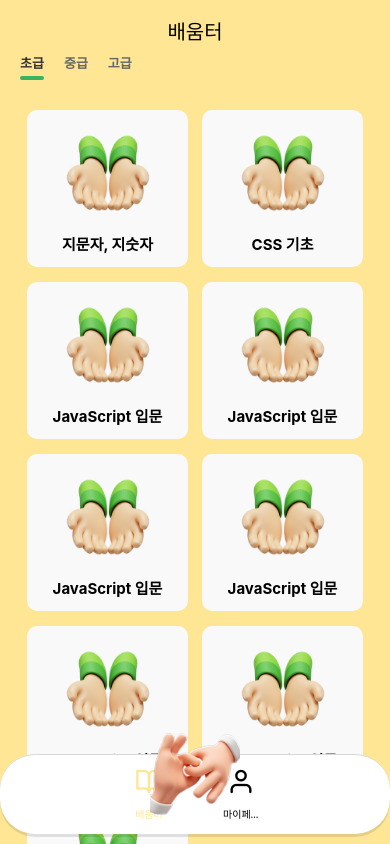
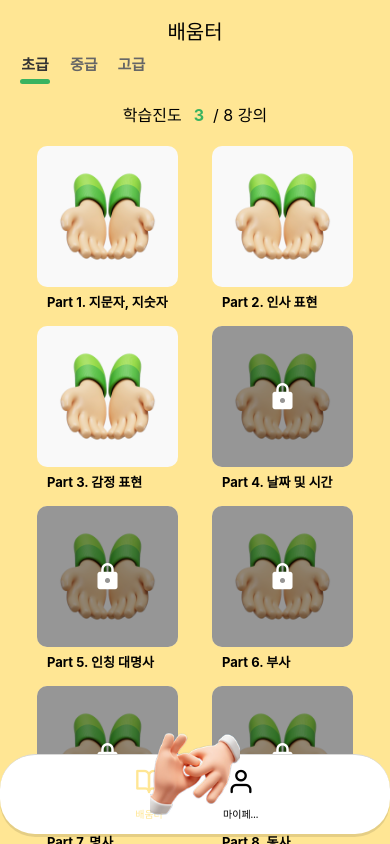
Before and after one commit to dlghdus9949/Sonsu_Front, a React Native app: screen /Main in a window 390 px wide. Built offline with nearby package versions, Linux system fonts and the light colour scheme.

Commit message:
[fix]classroom 카드컨테이너 및 잠금

```diff
--- a/src/screens/Classroom/CategoryTab.js
+++ b/src/screens/Classroom/CategoryTab.js
@@ -2,9 +2,15 @@ import React, { useState } from 'react';
 import { StyleSheet, View, Text, Image, ScrollView, TouchableOpacity } from 'react-native';
 import { SafeAreaView } from 'react-native-safe-area-context';
 import classData from '../../../utils/ClassData';
+import { MaterialCommunityIcons } from '@expo/vector-icons';  // 잠금 아이콘을 위해 추가
 
 export default function CategoryTab() {
   const [selectedLevel, setSelectedLevel] = useState('초급');
+  const [completedLessons, setCompletedLessons] = useState({
+    초급: 3,  // 예시로 진행한 강의 개수 (3까지 들었다고 가정)
+    중급: 0,
+    고급: 0,
+  });
 
   // 레벨별 색상 매핑
   const levelColors = {
@@ -24,6 +30,7 @@ export default function CategoryTab() {
           ]}
           onPress={() => setSelectedLevel(level)}
         >
+          <View style={styles.textWrapper}>
             <Text
               style={[
                 styles.categoryText,
@@ -40,6 +47,7 @@ export default function CategoryTab() {
                 ]}
               />
             )}
+          </View>
         </TouchableOpacity>
       ))}
     </View>
@@ -47,25 +55,46 @@ export default function CategoryTab() {
 
   const lessons = classData[selectedLevel] || [];
 
+  // 진행한 강의 수와 총 강의 수
+  const totalLessons = lessons.length;
+  const completed = completedLessons[selectedLevel] || 0;
+
   return (
     <SafeAreaView style={styles.container}>
       {renderCategoryButtons()}
-      <ScrollView style={styles.scrollContainer} contentContainerStyle={styles.contentContainer}>
-        <View style={styles.cardContainer}>
+      <View style={styles.titleTextWrapper}>
+        <Text style={styles.titleText}>학습진도</Text>
+        <Text style={[styles.titleText, { marginLeft: 12 }]}>
+          <Text style={[styles.titleText, { color: levelColors[selectedLevel], fontWeight: 'bold' }]}>
+            {completed}
+          </Text>
+          {' '} / {totalLessons} 강의
+        </Text>
+      </View>
+
+      <ScrollView contentContainerStyle={styles.scrollContainer}>
         {lessons.map((lesson, index) => (
-            <View key={index} style={styles.card}>
+          <View key={lesson.id} style={styles.contentContainer}>
+            <View style={styles.card}>
+              {/* 강의가 잠금 상태일 때 오버레이 */}
+              {index + 1 > completed && (
+                <View style={styles.lockOverlay}>
+                  <MaterialCommunityIcons name="lock" size={30} color="#fff" />
+                </View>
+              )}
               <View style={styles.imageContainer}>
                 <Image
                   source={lesson.animationPath}
                   style={styles.image}
                 />
               </View>
+            </View>
+
             <View style={styles.textContainer}>
-                <Text style={styles.title}>{lesson.title}</Text>
+              <Text style={styles.title}>Part {lesson.id}. {lesson.title}</Text>
             </View>
           </View>
         ))}
-        </View>
       </ScrollView>
     </SafeAreaView>
   );
@@ -84,61 +113,81 @@ const styles = StyleSheet.create({
   categoryButton: {
     marginRight: 20,
     paddingVertical: 8,
-    position: 'relative',
-  },
-  selectedCategory: {
-    // 선택된 카테고리의 스타일
   },
   categoryText: {
-    fontSize: 13,
+    fontSize: 15,
     fontWeight: 'bold',
     color: '#666',
   },
   selectedCategoryText: {
     color: '#333',
   },
+  textWrapper: {
+    alignItems: 'center',
+  },
   indicator: {
-    position: 'absolute',
-    bottom: 0,
-    left: 0,
-    right: 0,
-    height: 4,
+    marginTop: 5,
+    width: 30,
+    height: 5,
     borderRadius: 10,
-  },
-  cardContainer: {
-    flexDirection: 'row',
-    flexWrap: 'wrap',
-    padding: 20,
   },
   scrollContainer: {
     flexGrow: 1,
+    flexDirection: 'row',
+    flexWrap: 'wrap',
+    justifyContent: 'space-around',
+    padding: 20,
+  },
+  contentContainer: {
+    flexDirection: 'column',
   },
   card: {
-    width: '46%',
-    minHeight: 150,
+    width: '100%',
+    minHeight: 'fit-content',
     padding: 13,
-    marginBottom: 15,
-    marginHorizontal: '2%',
+    marginBottom: 5,
     borderRadius: 10,
     backgroundColor: '#f9f9f9',
+    position: 'relative',  // 잠금 오버레이를 카드 위에 올리기 위해 position 설정
+  },
+  lockOverlay: {
+    position: 'absolute',
+    top: 0,
+    left: 0,
+    right: 0,
+    bottom: 0,
+    backgroundColor: 'rgba(0, 0, 0, 0.4)',  // 투명한 배경
+    justifyContent: 'center',
+    alignItems: 'center',
+    borderRadius: 10,
+    zIndex: 1,  // 잠금 오버레이가 가장 위에 오도록 설정
   },
   imageContainer: {
     alignItems: 'center',
     justifyContent: 'center',
-    marginBottom: 10,
   },
   image: {
-    width: 100,
-    height: 100,
+    width: 115,
+    height: 115,
     resizeMode: 'contain',
   },
   textContainer: {
     justifyContent: 'center',
-    alignItems: 'center',
+    alignItems: 'flex-start',
+    marginLeft: 10,
+    marginBottom: 15,
   },
   title: {
-    fontSize: 15,
+    fontSize: 13,
     fontWeight: 'bold',
     textAlign: 'center',
   },
+  titleTextWrapper: {
+    flexDirection: 'row',
+    justifyContent: 'center',
+    alignItems: 'center',
+  },
+  titleText: {
+    fontSize: 16,
+  },
 });
--- a/utils/ClassData.js
+++ b/utils/ClassData.js
@@ -2,25 +2,28 @@ import SignImage from "../assets/images/Sign.png";
 
 const classData = {
   초급: [
-    { title: "지문자, 지숫자", animationPath: SignImage },
-    { title: "CSS 기초", animationPath: SignImage },
-    { title: "JavaScript 입문", animationPath: SignImage },
-    { title: "JavaScript 입문", animationPath: SignImage },
-    { title: "JavaScript 입문", animationPath: SignImage },
-    { title: "JavaScript 입문", animationPath: SignImage },
-    { title: "JavaScript 입문", animationPath: SignImage },
-    { title: "JavaScript 입문", animationPath: SignImage },
-    { title: "JavaScript 입문", animationPath: SignImage },
+    { id: 1, title: "지문자, 지숫자", animationPath: SignImage },
+    { id: 2, title: "인사 표현", animationPath: SignImage },
+    { id: 3, title: "감정 표현", animationPath: SignImage },
+    { id: 4, title: "날짜 및 시간", animationPath: SignImage },
+    { id: 5, title: "인칭 대명사", animationPath: SignImage },
+    { id: 6, title: "부사", animationPath: SignImage },
+    { id: 7, title: "명사", animationPath: SignImage },
+    { id: 8, title: "동사", animationPath: SignImage },
   ],
   중급: [
-    { title: "React 기초", animationPath: SignImage },
-    { title: "API 연동", animationPath: SignImage },
-    { title: "State 관리", animationPath: SignImage },
+    { id: 1, title: "인삿말", animationPath: SignImage },
+    { id: 2, title: "3인칭", animationPath: SignImage },
+    { id: 3, title: "날짜 및 시간", animationPath: SignImage },
+    { id: 4, title: "감정 표현", animationPath: SignImage },
+    { id: 5, title: "기타", animationPath: SignImage },
   ],
   고급: [
-    { title: "React Native", animationPath: SignImage },
-    { title: "Redux 활용", animationPath: SignImage },
-    { title: "성능 최적화", animationPath: SignImage },
+    { id: 1, title: "병원", animationPath: SignImage },
+    { id: 2, title: "법", animationPath: SignImage },
+    { id: 3, title: "속담", animationPath: SignImage },
+    { id: 4, title: "학교", animationPath: SignImage },
+    { id: 5, title: "기타", animationPath: SignImage },
   ],
 };
 
```
Lines whose indentation alone changed are shown as unchanged.
